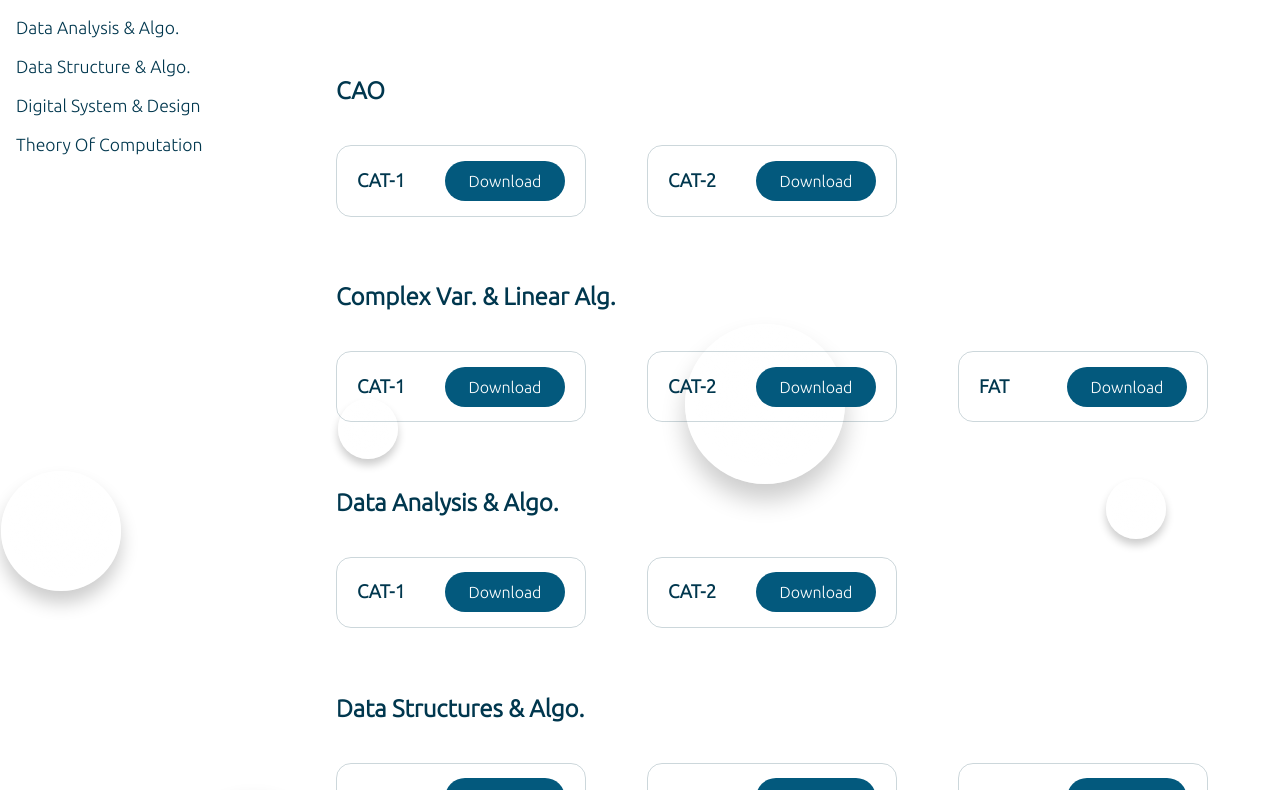
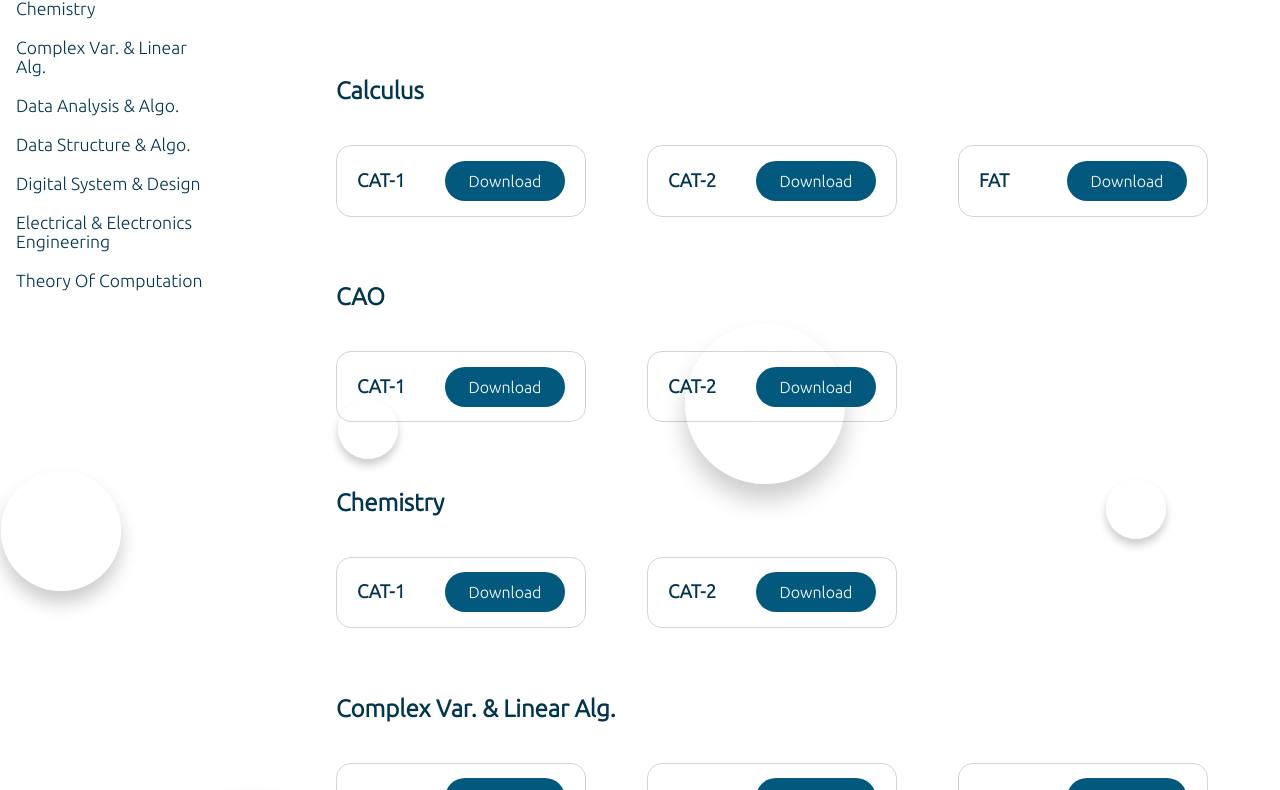
Before and after one commit to Vishal-1004/VIT-PaperBank, a plain HTML site: page index.html in a window 1280 px wide. Shown: the part 153-943 px from the top of the page. Drawn offline with nearby package versions, Linux system fonts and the light colour scheme.

Commit message:
Update index.html

```diff
--- a/index.html
+++ b/index.html
@@ -12,21 +12,27 @@
 <body>
     <div class="sidebar">
         <a id="titleMenue" href="#">VITPB</a>
+        <a href="#cal"><p class="hover-underline-animation">Calculus</p></a>
         <a href="#cao"><p class="hover-underline-animation">Computer Arch. & Org.</p></a>
+        <a href="#chem"><p class="hover-underline-animation">Chemistry</p></a>
         <a href="#complex"><p class="hover-underline-animation">Complex Var. & Linear Alg.</p></a>
         <a href="#daa"><p class="hover-underline-animation">Data Analysis & Algo.</p></a>
         <a href="#dsa"><p class="hover-underline-animation">Data Structure & Algo.</p></a>
         <a href="#dsd"><p class="hover-underline-animation">Digital System & Design</p></a>
+        <a href="#eee"><p class="hover-underline-animation">Electrical & Electronics Engineering</p></a>
         <a href="#toc"><p class="hover-underline-animation">Theory Of Computation</p></a>
     </div>
 
     <div id="mySidepanel" class="sidepanel">
         <a href="javascript:void(0)" class="closebtn" onclick="closeNav()">×</a>
+        <a href="#cal">Calculus</a>
         <a href="#cao">Computer Arch. & Org.</a>
+        <a href="#chem">Chemistry</a>
         <a href="#complex">Complex Var. & Linear Alg.</a>
         <a href="#daa">Data Analysis & Algo.</a>
         <a href="#dsa">Data Structure & Algo.</a>
         <a href="#dsd">Digital System & Design</a>
+        <a href="#eee">Electrical & Electronics Engineering</a>
         <a href="#toc">Theory Of Computation</a>
     </div>
 
@@ -37,6 +43,46 @@
         <h2>Previous papers for reference </h2>
 
         <div class="mainContent">
+            <div class="topic">
+                <div class="topicHeading" id="cal">
+                    <h2>Calculus</h2>
+                </div>
+                <div class="box">
+                    <div class="box1">
+                        <h3>CAT-1</h3>
+                        <div class="button">
+                            <div class="button-wrapper">
+                                <div class="text">Download</div>
+                                <a class="icon" href="Files/Calculus-CAT1.pdf" download>
+                                    For Free!
+                                </a>
+                            </div>
+                        </div>
+                    </div>
+                    <div class="box2">
+                        <h3>CAT-2</h3>
+                        <div class="button">
+                            <div class="button-wrapper">
+                                <div class="text">Download</div>
+                                <a class="icon" href="Files/Calculus-CAT2.pdf" download>
+                                    For Free!
+                                </a>
+                            </div>
+                        </div>
+                    </div>
+                    <div class="box3">
+                        <h3>FAT</h3>
+                        <div class="button">
+                            <div class="button-wrapper">
+                                <div class="text">Download</div>
+                                <a class="icon" href="Files/Calculus-FAT.pdf" download>
+                                    For Free!
+                                </a>
+                            </div>
+                        </div>
+                    </div>
+                </div>
+            </div>
             <div class="topic">
                 <div class="topicHeading" id="cao">
                     <h2>CAO</h2>
@@ -59,6 +105,35 @@
                             <div class="button-wrapper">
                                 <div class="text">Download</div>
                                 <a class="icon" href="Files/CAO-CAT2.pdf" download>
+                                    For Free!
+                                </a>
+                            </div>
+                        </div>
+                    </div>
+                </div>
+            </div>
+            <div class="topic">
+                <div class="topicHeading" id="chem">
+                    <h2>Chemistry</h2>
+                </div>
+                <div class="box">
+                    <div class="box1">
+                        <h3>CAT-1</h3>
+                        <div class="button">
+                            <div class="button-wrapper">
+                                <div class="text">Download</div>
+                                <a class="icon" href="Files/Chem-CAT1.pdf" download>
+                                    For Free!
+                                </a>
+                            </div>
+                        </div>
+                    </div>
+                    <div class="box2">
+                        <h3>CAT-2</h3>
+                        <div class="button">
+                            <div class="button-wrapper">
+                                <div class="text">Download</div>
+                                <a class="icon" href="Files/Chem-CAT2.pdf" download>
                                     For Free!
                                 </a>
                             </div>
@@ -216,6 +291,46 @@
                 </div>
             </div>
             <div class="topic">
+                <div class="topicHeading" id="eee">
+                    <h2>Electrical and Electronics Engineering</h2>
+                </div>
+                <div class="box">
+                    <div class="box1">
+                        <h3>CAT-1</h3>
+                        <div class="button">
+                            <div class="button-wrapper">
+                                <div class="text">Download</div>
+                                <a class="icon" href="Files/EEE-CAT1.pdf" download>
+                                    For Free!
+                                </a>
+                            </div>
+                        </div>
+                    </div>
+                    <div class="box2">
+                        <h3>CAT-2</h3>
+                        <div class="button">
+                            <div class="button-wrapper">
+                                <div class="text">Download</div>
+                                <a class="icon" href="Files/EEE-CAT2.pdf" download>
+                                    For Free!
+                                </a>
+                            </div>
+                        </div>
+                    </div>
+                    <div class="box3">
+                        <h3>FAT</h3>
+                        <div class="button">
+                            <div class="button-wrapper">
+                                <div class="text">Download</div>
+                                <a class="icon" href="Files/EEE-FAT.pdf" download>
+                                    For Free!
+                                </a>
+                            </div>
+                        </div>
+                    </div>
+                </div>
+            </div>
+            <div class="topic">
                 <div class="topicHeading" id="toc">
                     <h2>Theory Of Computation</h2>
                 </div>
```
